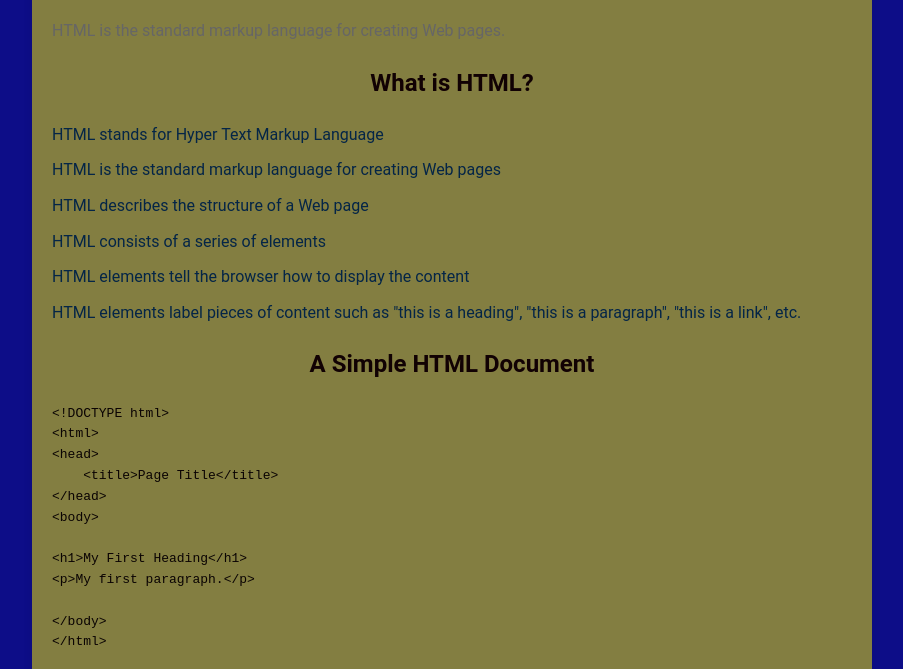
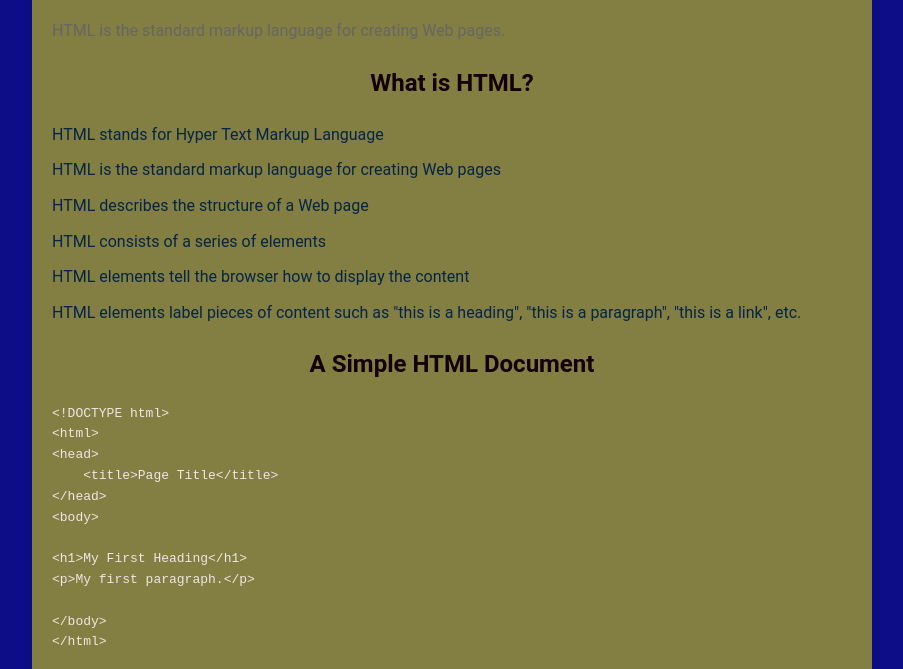
Before and after one commit to rakesh0903/Resume, a plain HTML site: page html_course.html in a window 1280 px wide. Shown: the part 116-785 px from the top of the page, without its empty margins (188-1091 px from the left). Drawn offline with Linux system fonts and the light colour scheme.

Commit message:
style edited

```diff
--- a/styles.css
+++ b/styles.css
@@ -3,7 +3,7 @@ body {
     font-family: 'Roboto', sans-serif; /* Sets the font family for the entire page */
     line-height: 1.6; /* Sets the line height for better readability */
     background-color: #0d0d88; /* Sets the background color of the body */
-    color: #0a0303; /* Sets the text color */
+    color: #f0e6e6; /* Sets the text color */
     margin: 0; /* Removes default margin */
     padding: 0; /* Removes default padding */
 }
```
